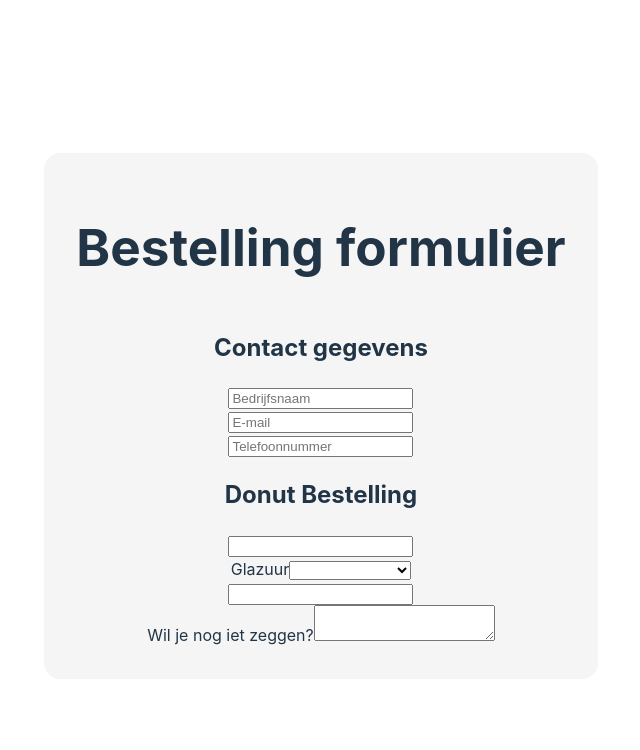
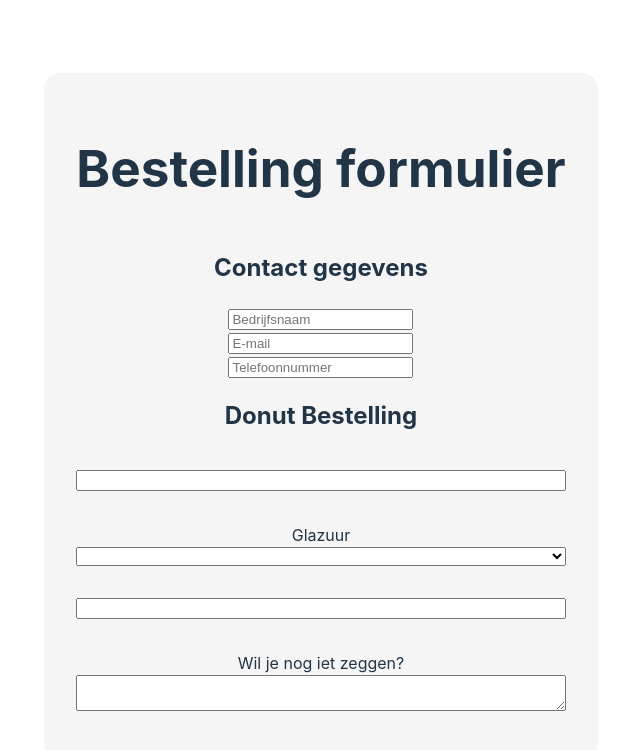
Before and after one commit to ZienabAlr/DonutFront, a Vue app in the folder Donutello/: page / in a window 1280 px wide. Shown: the top 750 px of the page, without its empty margins (319-959 px from the left). Built offline with nearby package versions, Linux system fonts and the light colour scheme.

Commit message:
style(DonutOrder.js): style added to infoLabel

```diff
--- a/Donutello/src/components/DonutOrder.vue
+++ b/Donutello/src/components/DonutOrder.vue
@@ -89,4 +89,13 @@ import { ref } from 'vue'
 
 }
 
+.infoLabel {
+    display: flex;
+    flex-direction: column;
+    flex-wrap: wrap;
+    justify-content: space-between;
+    margin: 1rem 0;
+}
+
+
 </style>
```
